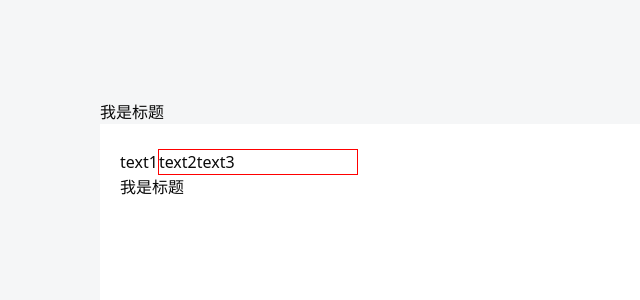
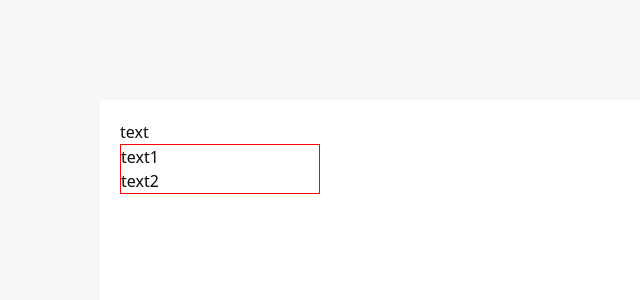
Before and after one commit to Lostsory/editor-demo, a React (Vite) app: page / in a window 1280 px wide. Shown: the top 300 px of the page, without its empty margins (0-640 px from the left). Built offline with nearby package versions, Linux system fonts and the light colour scheme.

Commit message:
fix: 文字添加以及删除

```diff
--- a/package.json
+++ b/package.json
@@ -17,6 +17,7 @@
     "clsx": "^2.1.1",
     "immutable": "^4.3.7",
     "lucide-react": "^0.446.0",
+    "nanoid": "^5.0.7",
     "react": "^18.3.1",
     "react-contenteditable": "^3.3.7",
     "react-dom": "^18.3.1",
--- a/src/components/fu/Base.tsx
+++ b/src/components/fu/Base.tsx
@@ -1,12 +1,13 @@
-import { createElement, FC, HTMLAttributes, ReactNode, useRef } from "react";
+import { createElement, FC, forwardRef, HTMLAttributes, ReactNode, useRef } from "react";
 
 interface BaseProps extends HTMLAttributes<HTMLElement> {
   tagName?: string,
   children: ReactNode,
 }
 
-const Base: FC<BaseProps> = (props) => {
-  const elemRef = useRef<HTMLDivElement>(null);
+
+
+const Base = forwardRef<HTMLElement, BaseProps>((props, ref) => {
   const {tagName = 'div', children, style, onMouseOver, onMouseOut, ...reset} = props
 
   const handleMouseOver = (e: any) => {
@@ -27,14 +28,14 @@ const Base: FC<BaseProps> = (props) => {
   return createElement(
     tagName || 'div',
     {
-      ref: elemRef,
-      style: {...style, display: 'inline-block'},
+      ref,
+      style: {...style},
       ...reset,
       onMouseOver: handleMouseOver,
       onMouseOut: handleMouseOut,
       'data-base': 'base'
     },
     children);
-}
+})
 
 export default Base
--- a/src/components/fu/Text.tsx
+++ b/src/components/fu/Text.tsx
@@ -1,15 +1,15 @@
-import { Children, FC, ReactNode } from 'react';
+import { Children, FC, forwardRef, ReactNode } from 'react';
 import Base from './Base';
 
-const Text: FC<{
-  children: ReactNode,
-}> = ({
+const Text = forwardRef<HTMLParagraphElement, {
+  children: ReactNode
+}>(({
   children,
   ...reset
-}) => {
-  return <Base {...reset} tagName='p'>
+}, ref) => {
+  return <Base {...reset} ref={ref} tagName='p'>
     { children }
   </Base>
-}
+})
 
 export default Text
--- a/src/components/fu/View.tsx
+++ b/src/components/fu/View.tsx
@@ -1,15 +1,15 @@
-import { Children, FC, ReactNode } from 'react';
+import { Children, FC, forwardRef, ReactNode } from 'react';
 import Base from './Base';
 
-const View: FC<{
+const View = forwardRef<HTMLParagraphElement, {
   children: ReactNode
-}> = ({
+}>(({
   children,
   ...reset
-}) => {
-  return <Base {...reset} style={{width: '200px', border: '1px solid red',}}>
+}, ref) => {
+  return <Base {...reset} ref={ref} style={{width: '200px', border: '1px solid red',}}>
     { children }
   </Base>
-}
+})
 
 export default View
--- /dev/null
+++ b/src/lib/editor/index.ts
@@ -0,0 +1,126 @@
+import { List } from 'immutable';
+import { EditorChild, Path } from './type';
+
+enum OperationType{
+  INSERT_TEXT,
+  DELETE_TEXT
+}
+
+interface EditorParams {
+  data?: EditorChild[],
+  onChange: (type: OperationType) => void
+}
+
+interface EditorRange{
+  collapsed: boolean,
+  focus: {
+    path: Path,
+    offset: number,
+    node: Node
+  },
+  anchor: {
+    path: Path,
+    offset: number,
+    node: Node
+  }
+}
+
+export interface Editor{
+  data: List<EditorChild>,
+  range: EditorRange | null,
+  insertText: (text: string) => void,
+  deleteText: () => void,
+  setRange: (range: Range | null) => void,
+}
+
+export const createEditor = (params: EditorParams): Editor => {
+  const { data = [], onChange } = params
+  const editor: Editor = {
+    data: List(data),
+    range: null,
+    insertText(text) {
+      if (editor.range) {
+        const { focus: {path, offset} } = editor.range;
+        const updatePath = path.reduce<(string| number)[]>((acc, current, index) => {
+          acc.push(current);
+          if (index < path.length - 1) {
+            acc.push('children');
+          }
+          return acc;
+        }, [])
+
+        updatePath.push('text')
+
+        editor.range.anchor.offset += text.length
+        editor.range.focus.offset += text.length
+
+        editor.data = editor.data.updateIn(updatePath, (val: any) => {
+          if (offset === val.length) {
+            return val + text
+          }
+          return val.substring(0, offset) + text + val.substring(offset);
+        })
+
+        onChange(OperationType.INSERT_TEXT)
+      }
+    },
+    deleteText() {
+      if (editor.range) {
+        const { focus: {path, offset} } = editor.range;
+        const updatePath = path.reduce<(string| number)[]>((acc, current, index) => {
+          acc.push(current);
+          if (index < path.length - 1) {
+            acc.push('children');
+          }
+          return acc;
+        }, [])
+
+        updatePath.push('text')
+
+        editor.range.anchor.offset--
+        editor.range.focus.offset--
+
+        if (editor.range.anchor.offset === 0) {
+          editor.data = editor.data.deleteIn(updatePath)
+        } else {
+          editor.data = editor.data.updateIn(updatePath, (val: any) => {
+            return val.slice(0, -1);
+          })
+        }
+        onChange(OperationType.DELETE_TEXT)
+      }
+    },
+    setRange(range) {
+      console.log(range);
+      if (range) {
+        const {startContainer, endContainer, startOffset, endOffset} = range
+        editor.range = {
+          collapsed: range.collapsed,
+          focus: {
+            path: (startContainer.parentNode as HTMLElement).dataset.path?.split(',') as Path,
+            offset: startOffset,
+            node: startContainer,
+          },
+          anchor: {
+            path: (endContainer.parentNode as HTMLElement).dataset.path?.split(',') as Path,
+            offset: endOffset,
+            node: endContainer,
+          }
+        }
+      } else {
+        editor.range = null
+      }
+
+    },
+    // getPath(dom) {
+
+    // },
+    // insertNode(node: EditorChild) {
+
+    // },
+    // deleteText() {
+
+    // }
+  }
+  return editor
+}
--- a/src/lib/section/schema.ts
+++ b/src/lib/editor/schema.ts
@@ -35,6 +35,10 @@ class Schema<K, V, C extends keyof V>{
       const node = this.map.get(key)!;
       node.data = newValue;
     }
+  }
+
+  getAll() {
+
   }
 }
 
--- a/src/lib/section/type.ts
+++ b/src/lib/editor/type.ts
@@ -1,8 +1,9 @@
 export type NodeId = string | number
 
+export type Path = (string | number)[]
+
 export interface EditorChild{
-  id: NodeId,
-  parentId?: NodeId,
   type: 'Text' | 'View',
   text?: string,
+  children?: EditorChild[]
 }
--- a/src/lib/section/index.ts
+++ /dev/null
@@ -1,76 +0,0 @@
-import Schema from './schema';
-import { EditorChild, NodeId } from './type';
-
-interface EditorParams {
-  nodeList: EditorChild[]
-}
-
-interface RangePoint {
-  id: NodeId,
-  offset: number
-}
-
-interface Editor{
-  schema: Schema<NodeId, EditorChild, 'id'>,
-  selection: {
-    isCollapsed: boolean,
-    anchor: RangePoint,
-    focus: RangePoint,
-  } | null,
-  getCurrentId: () => NodeId | null,
-  insertText: (text: string) => void
-}
-
-export const createEditor = (params: EditorParams): Editor => {
-  const { nodeList = [] } = params
-  const editor: Editor = {
-    schema: new Schema(nodeList, 'id'),
-    selection: null,
-    getCurrentId() {
-      if (editor.selection?.isCollapsed) {
-        return editor.selection.anchor.id
-      }
-      return null
-    },
-    insertText(text) {
-      const current = editor.getCurrentId()
-      if (current) {
-        const old = editor.schema.get(current) as EditorChild
-        editor.schema.update(current, {
-          ...old,
-          text: old.text + text
-        })
-      }
-    },
-    // getNodeId(dom) {
-
-    // },
-    // insertNode(node: EditorChild) {
-
-    // },
-    // deleteText() {
-
-    // }
-  }
-  const handleSelectionchange = () => {
-    const selection = document.getSelection();
-    if (selection?.rangeCount) {
-      const anchor = selection.anchorNode
-      const anchorId = (anchor?.parentNode as HTMLElement).dataset.fuId as NodeId
-
-      const focus = selection.anchorNode
-      const focusId = (focus?.parentNode as HTMLElement).dataset.fuId as NodeId
-
-      editor.selection = {
-        isCollapsed: selection.isCollapsed,
-        anchor: { id: anchorId, offset: selection.anchorOffset },
-        focus: { id: focusId, offset: selection.focusOffset },
-      }
-    } else {
-      editor.selection = null
-    }
-  }
-  document.addEventListener('selectionchange', handleSelectionchange)
-
-  return editor
-}
--- a/src/views/Home/index.tsx
+++ b/src/views/Home/index.tsx
@@ -1,89 +1,111 @@
 import React, { createElement, forwardRef, Fragment, HTMLAttributes, ReactNode, useEffect, useRef, useState } from 'react';
-import { fromJS } from 'immutable';
+import { createEditor, Editor } from '@/lib/editor';
+import { EditorChild, Path } from '@/lib/editor/type';
 
 import View from '@/components/fu/View';
 import Text from '@/components/fu/Text';
 
-interface ElementNode{
-  type: 'Text' | 'View',
-  text?: string,
-  [x: string]: any,
-  children?: Array<ElementNode>
-}
 
 function Home() {
-  const [isComposing, setIsComposing] = useState<boolean>(false)
-  const [schema, setSchema] = useState<Array<ElementNode>>([
+
+  const [list, setList] = useState<EditorChild[]>([
     {
       type: 'Text',
-      text: 'text1'
+      text: 'text'
     },
     {
       type: 'View',
       children: [
         {
           type: 'Text',
-          text: 'text2'
+          text: 'text1'
         },
         {
           type: 'Text',
-          text: 'text3'
+          text: 'text2'
         },
       ]
     },
   ])
 
+  const editorChildrefs = useRef<Map<string, any>>(new Map())
+
+  const editor = useRef<Editor>()
+
+  const selection = useRef(window.getSelection())
+
+  const [isComposing, setIsComposing] = useState<boolean>(false)
+
+  useEffect(() => {
+    editor.current = createEditor({
+      data: list,
+      onChange: (type) => {
+        setList(editor.current?.data.toJS() as EditorChild[])
+      }
+    })
+    document.addEventListener('selectionchange', handleSelectionchange)
+    return () => {
+      document.removeEventListener('selectionchange', handleSelectionchange)
+    }
+  }, [])
+
+  useEffect(() => {
+
+    if (editor.current?.range && selection.current) {
+      const {focus, anchor} = editor.current.range
+      selection.current.removeAllRanges()
+      const range = document.createRange()
+      range.setEnd(focus.node, focus.offset)
+      range.setStart(anchor.node, anchor.offset)
+      selection.current.addRange(range)
+      editor.current.setRange(range)
+    }
+
+  }, [list])
+
   const containerRef = useRef<HTMLDivElement | null>(null);
+
+  const handleSelectionchange = () => {
+    const selection = document.getSelection();
+    if (selection?.rangeCount) {
+      editor.current?.setRange(selection.getRangeAt(0))
+    } else {
+      editor.current?.setRange(null)
+    }
+  }
 
   const handleKeyDown = (event: React.KeyboardEvent) => {
 
     // 检测删除键的按下
     if (event.key === 'Backspace' || event.key === 'Delete') {
-
-      const selection = window.getSelection();
-      if (selection && selection.rangeCount > 0) {
-        const range = selection.getRangeAt(0);
         const currentNode = range.startContainer;
-        let containerNode = currentNode.parentNode
-        if (containerNode?.nodeType !== Node.TEXT_NODE) {
-          if (containerNode instanceof HTMLElement) {
-            const dataAttributes = containerNode.dataset;
-            if (dataAttributes.base === 'caret') {
-              event.preventDefault()
-              containerNode = containerNode.previousSibling
-              console.log('containerNode', containerNode);
-            }
-          }
-        }
-      }
+      event.preventDefault()
+      editor.current?.deleteText()
     }
     if (event.key === 'Enter') {
       // event.preventDefault();  // 防止在 contentEditable 中默认的换行操作
     }
   };
-  const renderContent = (list: Array<ElementNode>, p: Array<number> = []): ReactNode => {
-    // const children: ReactNode = []
-    // return createElement(
-    //   Fragment,
-    //   null,
-    //   schema.map((v) => {
-    //     if (v.type === 'Text') {
-    //       return <Text>{}</Text>
-    //     }
-    //   })
-    // )
-
+  const renderContent = (list: EditorChild[], p: Path = []): ReactNode => {
     return <>
       {list.map((v, i) => {
         const path = [...p, i]
         if (v.type === 'Text') {
           return <Fragment key={i}>
-            <Text data-fuID={path}>{v.text}</Text>
+            <Text
+              ref={(ref: any) => editorChildrefs.current.set(path.join(','), ref)}
+              data-path={path}
+            >{v.text}</Text>
           </Fragment>
         }
         if (v.type === 'View') {
           return <Fragment key={i}>
-            <View data-path={path}>{v.children && renderContent(v.children, path)}</View>
+            <View
+              ref={(ref: any) => editorChildrefs.current.set(path.join(','), ref)}
+              data-path={path}
+            >
+              {v.children && renderContent(v.children, path)}
+            </View>
           </Fragment>
         }
         return null
@@ -101,28 +123,10 @@ function Home() {
     if (isComposing) {
       return
     }
+    editor.current?.insertText(event.data)
     event.preventDefault();
-    const section = window.getSelection()
-    if (section && section.rangeCount > -1) {
-      console.log(section.anchorNode);
-      const parent = section.anchorNode?.parentNode
-      const path = parent?.dataset.path.split(',')
-      const newPath = path.reduce((acc, current, index) => {
-        acc.push(current);
-        if (index < path.length - 1) {
-          acc.push('children'); // 只在不是最后一个元素后插入
-        }
-        return acc;
-      }, []);
-      const data = fromJS(schema);
-      const newData = data.updateIn([...newPath, 'text'], val => val + event.data);
-      setSchema(newData.toJS())
-    }
   };
   return <div className='p-[100px] bg-[#f5f6f7]'>
-    <div>
-      我是&#8203;标题
-    </div>
     <div
       className='bg-white p-5 min-h-[100vh] outline-none rounded-none'
       contentEditable
@@ -133,14 +137,14 @@ function Home() {
       onBeforeInput={handleBeforeInput}
       ref={containerRef}
     >
-      {renderContent(schema)}
-      <div
+      {renderContent(list)}
+      {/* <div
         className='outline-none rounded-none overflow-hidden'
         style={{minWidth: '1px', display: 'inline-block'}}
         data-base="caret"
-      >&#8203;</div>
+      >&#8203;</div> */}
 
-      <h1>我是标题</h1>
+      {/* <h1>我是标题</h1> */}
     </div>
   </div>
 }
```
Also changed, not shown: 1 other file (tests, documents, lock files or other folders).
